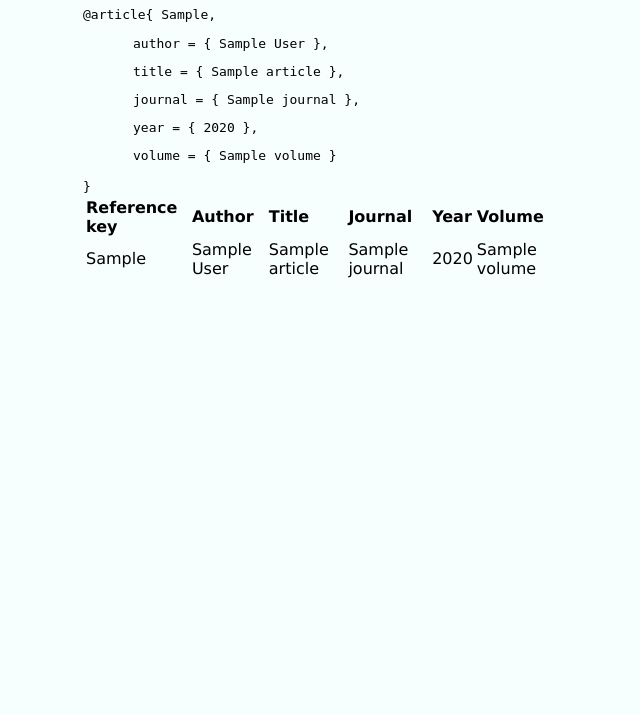
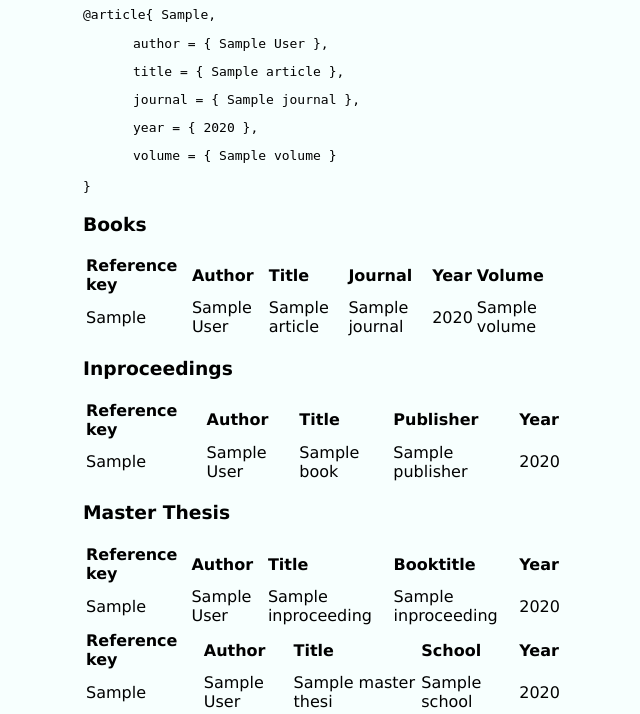
Before and after one commit to roosahut/ohtu-miniprojekti, a Flask app: template src/templates/view_references.html in a window 1280 px wide. Shown: the part 320-1034 px from the top of the page, without its empty margins (77-717 px from the left). Before the commit the page ends 598 px from the top, so only its background shows below. Run offline with Flask 3, Linux system fonts and the light colour scheme; the visitor is signed in with stand-in values (Sample User, id 1); the template is opened without the code that fills it: most values are stand-ins (such as "Sample title", 1, 10 or a date in 2020).

Commit message:
lisää referencejä

```diff
--- a/src/templates/view_references.html
+++ b/src/templates/view_references.html
@@ -38,6 +38,8 @@
     {% endfor %}
     {% endif %}
 
+
+
     {% for article in articles %}
     <code>
     @article{ {{ article.ref_key }},
@@ -50,6 +52,80 @@
     </code>
     {% endfor %}
 
+{% if books %}
+<h3> Books </h3>
+<table style="width: 50%">
+    <thead style="text-align:left">
+        <tr>
+            <th>Reference key</th>
+            <th>Author</th>
+            <th>Title</th>
+            <th>Publisher</th>
+            <th>Year</th>
+        </tr>
+    </thead>
+    {% for book in books %}
+    <tbody>
+        <tr>
+            <td>{{book.ref_key}}</td>
+            <td>{{book.author}}</td>
+            <td>{{book.title}}</td>
+            <td>{{book.publisher}}</td>
+            <td>{{book.year}}</td>
+        </tr>
+    </tbody>
+    {% endfor %}
+    {% endif %}
+
+{% if inproceedings %}
+<h3> Inproceedings </h3>
+<table style="width: 50%">
+    <thead style="text-align:left">
+        <tr>
+            <th>Reference key</th>
+            <th>Author</th>
+            <th>Title</th>
+            <th>Booktitle</th>
+            <th>Year</th>
+        </tr>
+    </thead>
+    {% for inproceedings in inproceedings %}
+    <tbody>
+        <tr>
+            <td>{{inproceedings.ref_key}}</td>
+            <td>{{inproceedings.author}}</td>
+            <td>{{inproceedings.title}}</td>
+            <td>{{inproceedings.booktitle}}</td>
+            <td>{{inproceedings.year}}</td>
+        </tr>
+    </tbody>
+    {% endfor %}
+    {% endif %}
+
+{% if master_thesis %}
+<h3> Master Thesis </h3>
+<table style="width: 50%">
+    <thead style="text-align:left">
+        <tr>
+            <th>Reference key</th>
+            <th>Author</th>
+            <th>Title</th>
+            <th>School</th>
+            <th>Year</th>
+        </tr>
+    </thead>
+    {% for master_thesis in master_thesis %}
+    <tbody>
+        <tr>
+            <td>{{master_thesis.ref_key}}</td>
+            <td>{{master_thesis.author}}</td>
+            <td>{{master_thesis.title}}</td>
+            <td>{{master_thesis.school}}</td>
+            <td>{{master_thesis.year}}</td>
+        </tr>
+    </tbody>
+    {% endfor %}
+    {% endif %}
 
     {% else %}
 
```
